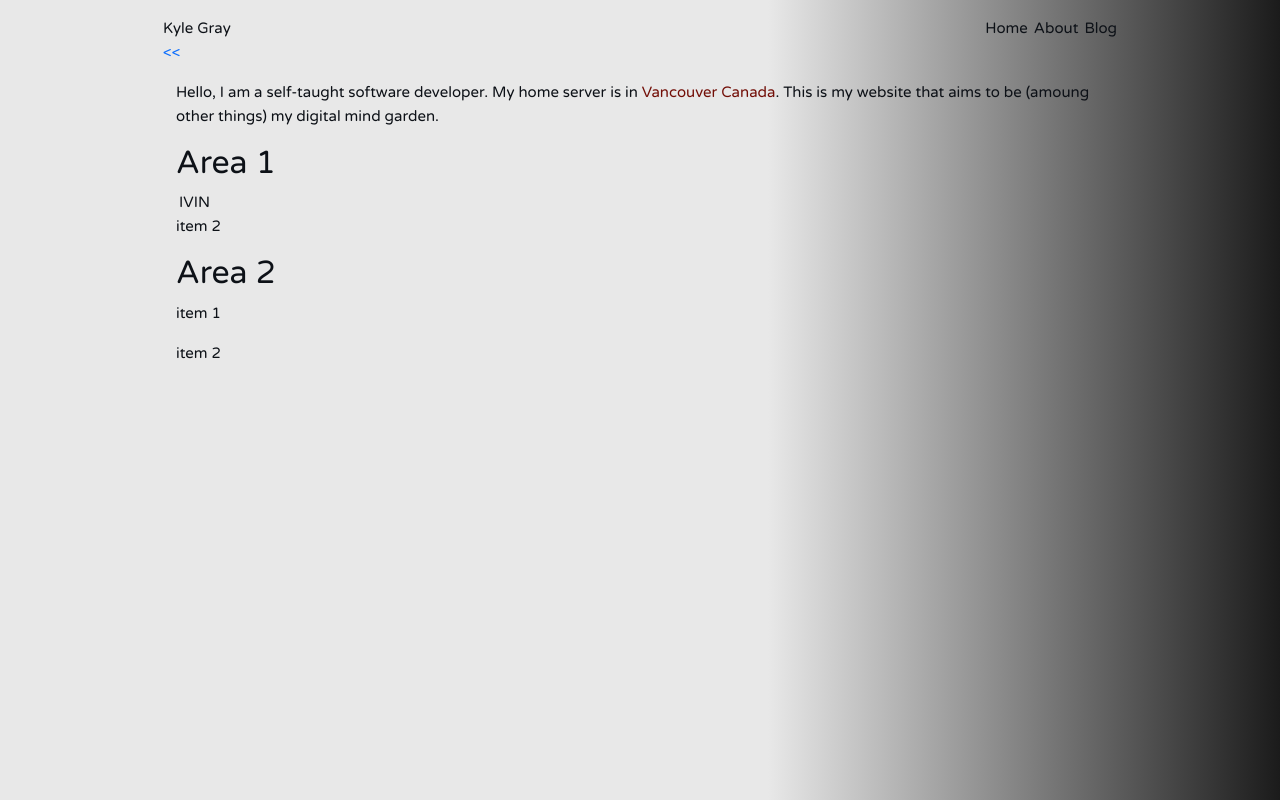
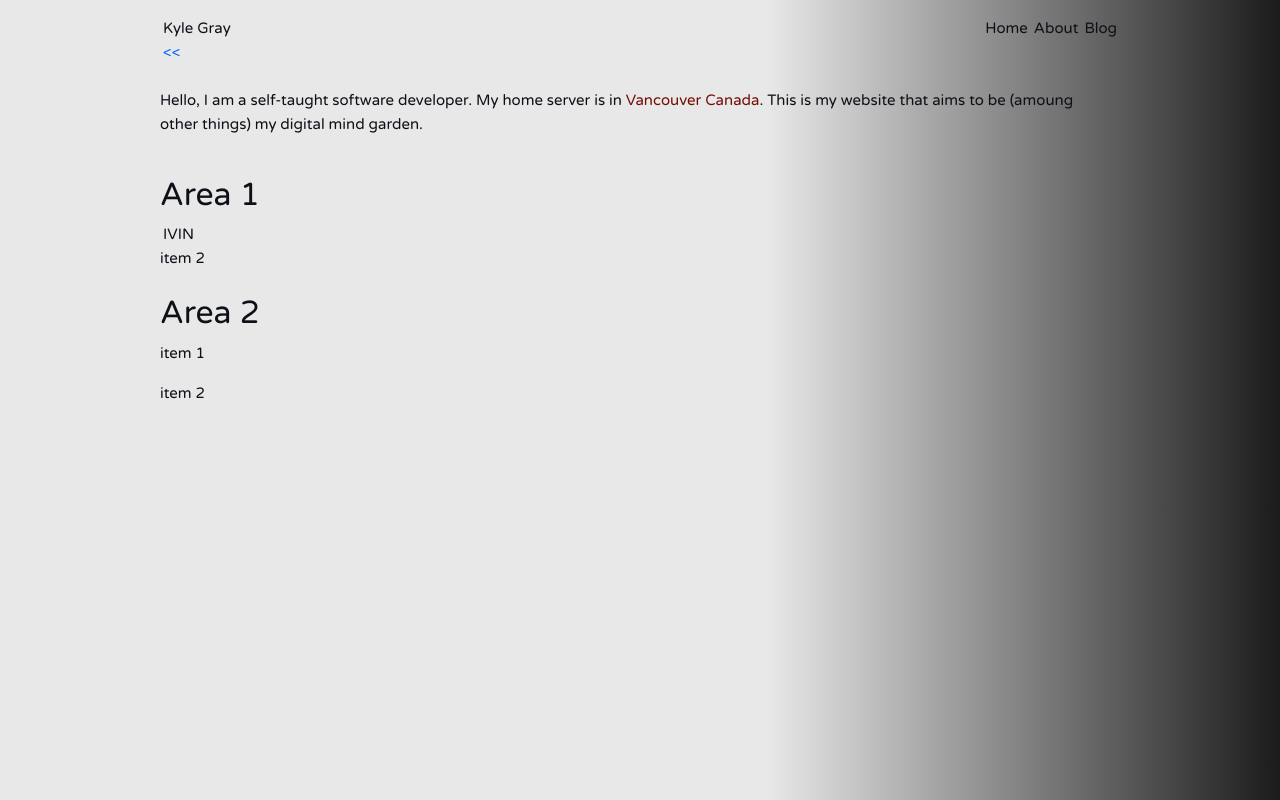
Before and after one commit to kgrayallday/kylegray.ca, a Vue app: page / in a window 1280 px wide. Built offline with nearby package versions, Linux system fonts and the light colour scheme.

Commit message:
style updates

```diff
--- a/src/views/HomeView.vue
+++ b/src/views/HomeView.vue
@@ -2,20 +2,25 @@
 </script>
 
 <template>
-  <div class='d-flex m-3' width="760px">
+  <div class='d-flex' width="760px">
     <div class='content'>
-      <div class='about d-flex'>
+      <div class='about d-flex mt-4'>
+        <div class="me-3">
         <p>Hello, I am a self-taught software developer. My home server is in <span class="text-red">Vancouver Canada</span>. This is my website that aims to be (amoung other things) my digital mind garden.
         </p>
+        </div>
+<!--        <div class="ms-3">
+          <img src="../../public/kylemain-square.jpg"/>
+</div>-->
       </div>
 
-      <div class="contact-card">
+      <div class="contact-card mt-4">
         <h2>Area 1</h2>
         <RouterLink to="/ivin">IVIN</RouterLink>
         <p>item 2</p>
       </div>
 
-      <div>
+      <div class="mt-4">
         <h2>Area 2</h2>
         <p>item 1</p>
         <p>item 2</p>
```
